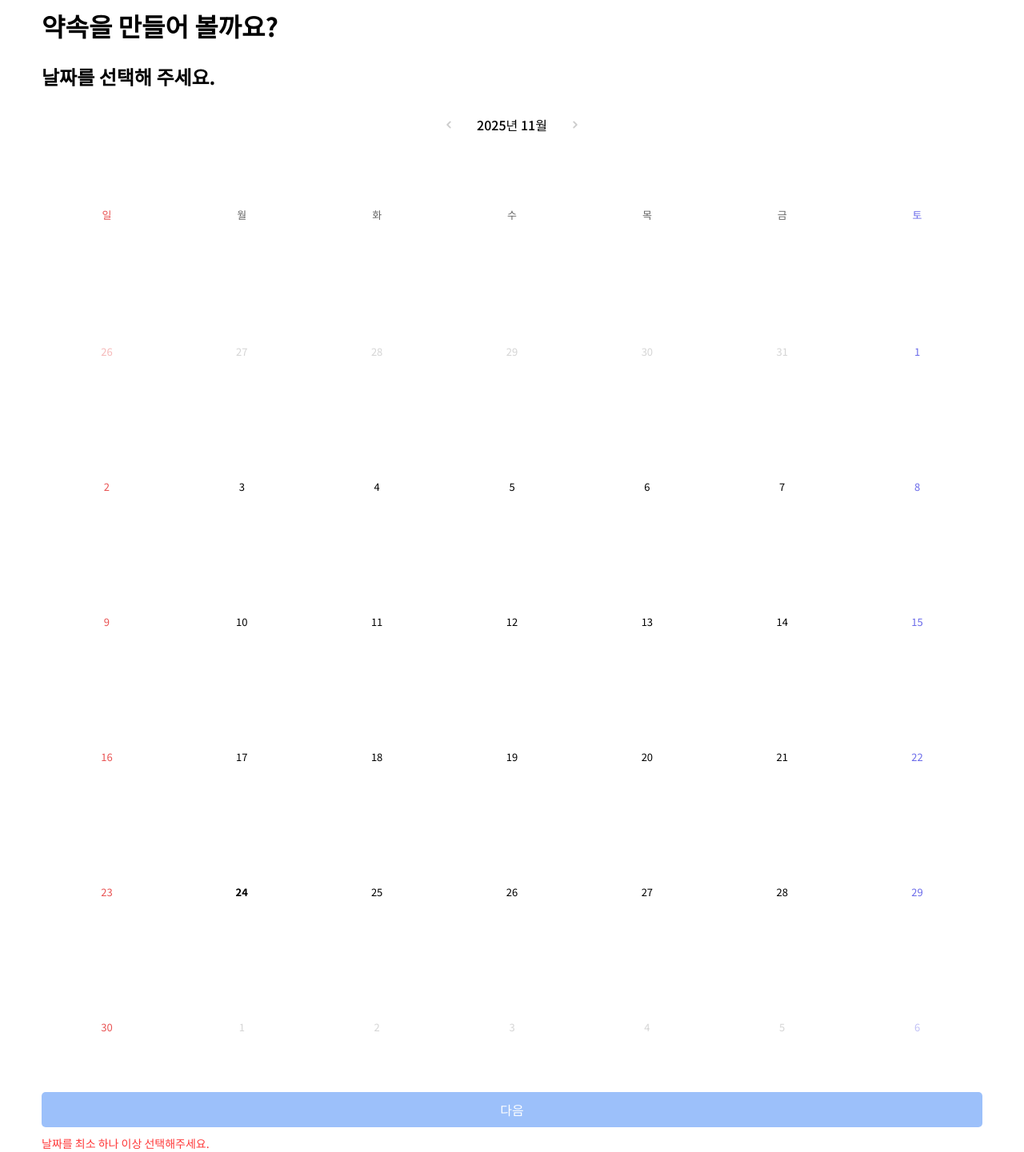
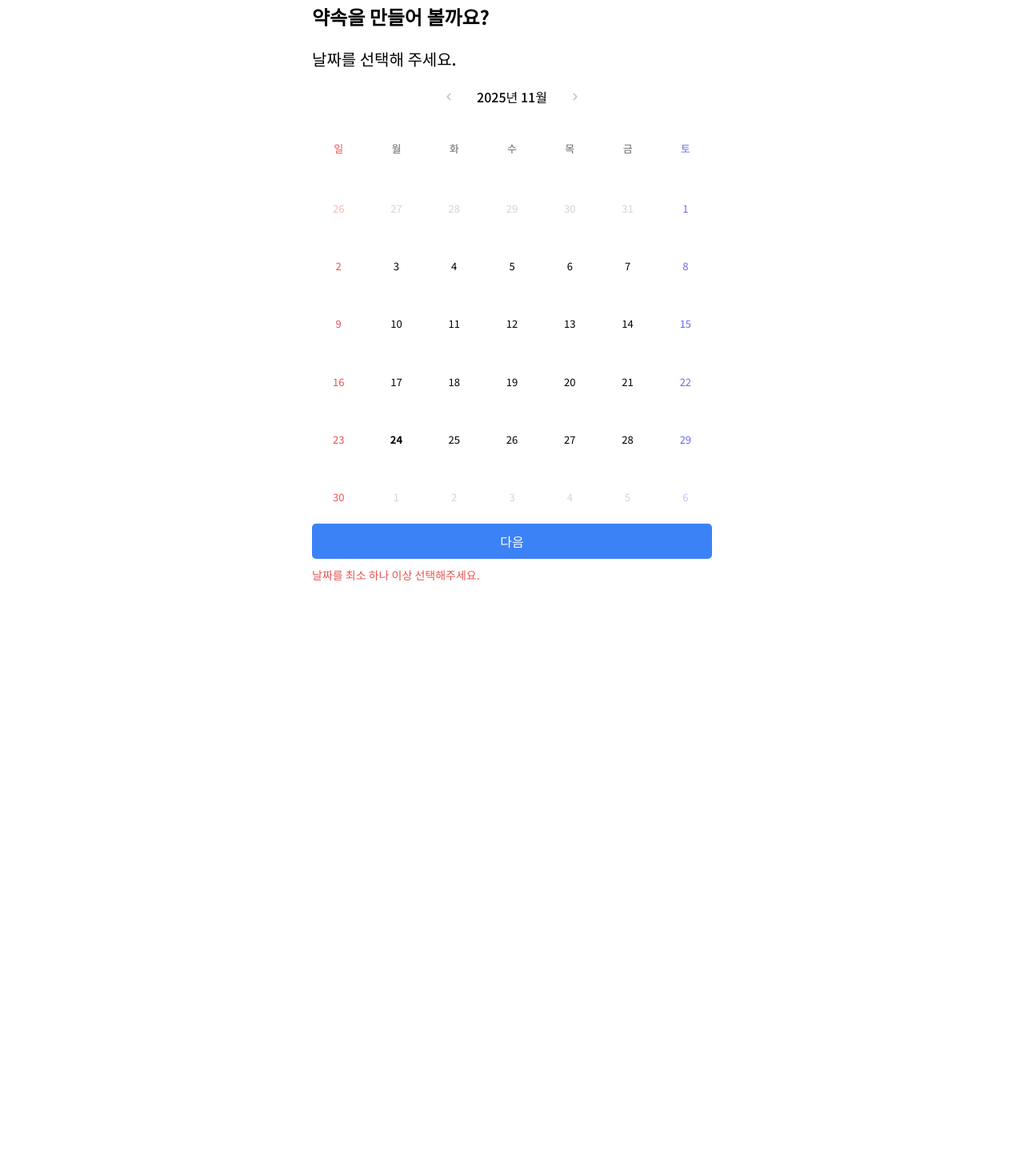
Before and after one commit to piggmme/time2gather-fe, an Astro site: page /meetings/create in a window 1280 px wide. Shown: the part 13-1454 px from the top of the page at 80% size. After the commit the page ends 800 px from the top, so only its background shows below. Built offline with nearby package versions, Linux system fonts and the light colour scheme; Astro itself is replaced by a stand-in of ours.

Commit message:
enhance layout style

```diff
--- a/src/components/Login/Login.module.scss
+++ /dev/null
@@ -1,9 +0,0 @@
-.title {
-  font-size: 24px;
-  font-weight: 700;
-  margin-bottom: 20px;
-}
-
-.button {
-  max-width: 300px;
-}
--- a/src/components/meetings/CreateMeeting.module.scss
+++ b/src/components/meetings/CreateMeeting.module.scss
@@ -1,24 +1,7 @@
 @use "../../styles/variables.scss" as *;
 
-.nextButton {
-  margin: 0;
-  width: 100%;
-  padding: 10px 20px;
-  font-size: 16px;
-  font-weight: 500;
-  color: #fff;
-  background-color: $primary-color;
-  border: none;
-  border-radius: 5px;
-  cursor: pointer;
-  &:disabled {
-    opacity: 0.5;
-    cursor: not-allowed;
-  }
-}
-
 .error {
-  color: rgb(255, 56, 56);
+  color: $c-red;
   font-size: 14px;
   margin-top: 10px;
   display: block;
--- a/src/components/meetings/PickDates.tsx
+++ b/src/components/meetings/PickDates.tsx
@@ -1,18 +1,19 @@
-import { useState, useEffect } from "react";
+import { useState } from "react";
 import dayjs from "dayjs";
 import Monthly from "../Monthly/Monthly";
 import styles from "./CreateMeeting.module.scss";
 import { navigate } from 'astro:transitions/client'
+import Button from "../Button/Button";
 
 export default function PickDates() {
   const [selectedDates, setSelectedDates] = useState<dayjs.Dayjs[]>([]);
 
   return (
-    <div>
+    <div className={styles.container}>
       <h2>날짜를 선택해 주세요.</h2>
       <Monthly dates={selectedDates} setDates={setSelectedDates} />
-      <button
-        className={styles.nextButton}
+      <Button
+        buttonType='primary'
         disabled={selectedDates.length === 0}
         onClick={() => {
           if (selectedDates.length === 0) return;
@@ -23,7 +24,7 @@ export default function PickDates() {
         }}
       >
         다음
-      </button>
+      </Button>
       {selectedDates.length === 0 && <span className={styles.error}>날짜를 최소 하나 이상 선택해주세요.</span>}
     </div>
   );
--- a/src/layouts/Layout.astro
+++ b/src/layouts/Layout.astro
@@ -1,5 +1,6 @@
 ---
 import { ClientRouter } from 'astro:transitions'
+import '../styles/global.scss';
 ---
 <!doctype html>
 <html lang="en">
--- a/src/pages/index.astro
+++ b/src/pages/index.astro
@@ -9,3 +9,11 @@ import Home from '../components/Home';
     <Home client:only="react" />
   </main>
 </Layout>
+
+<style>
+  main {
+    width: 100%;
+    max-width: 500px;
+    margin: 0 auto;
+  }
+</style>
--- a/src/pages/login/index.astro
+++ b/src/pages/login/index.astro
@@ -1,11 +1,19 @@
 ---
 import Layout from '../../layouts/Layout.astro';
-import Login from '../../components/Login/Login';
-
-// Welcome to Astro! Wondering what to do next? Check out the Astro documentation at https://docs.astro.build
-// Don't want to use any of this? Delete everything in this file, the `assets`, `components`, and `layouts` directories, and start fresh.
+import KakaoLogin from '../../components/Login/KakaoLogin';
 ---
 
 <Layout>
-    <Login client:only="react" />
+  <main>
+    <h1>약속 잡으러 갈까요?</h1>
+    <KakaoLogin client:only="react" />
+  </main>
 </Layout>
+
+<style>
+  main {
+    width: 100%;
+    max-width: 500px;
+    margin: 0 auto;
+  }
+</style>
--- a/src/pages/meetings/create.astro
+++ b/src/pages/meetings/create.astro
@@ -16,3 +16,11 @@ const dates = Astro.url.searchParams.get('dates');
     }
   </main>
 </Layout>
+
+<style>
+  main {
+    width: 100%;
+    max-width: 500px;
+    margin: 0 auto;
+  }
+</style>
--- /dev/null
+++ b/src/styles/global.scss
@@ -0,0 +1,27 @@
+@use "./variables.scss" as *;
+
+h1 {
+  font-size: 24px;
+  font-weight: 700;
+  margin-bottom: 20px;
+  color: $c-black;
+}
+
+h2 {
+  font-size: 20px;
+  font-weight: 500;
+  margin-bottom: 10px;
+  color: $c-black;
+}
+
+h3 {
+  font-size: 18px;
+  font-weight: 400;
+  margin-bottom: 10px;
+}
+
+h4 {
+  font-size: 16px;
+  font-weight: 300;
+  margin-bottom: 10px;
+}
--- a/src/styles/variables.scss
+++ b/src/styles/variables.scss
@@ -1,13 +1,3 @@
-// 메인 컬러 변수
-$primary-color: rgb(59, 130, 246);
-$primary-color-selected: rgba(59, 130, 246, 0.25);
-$primary-color-dragged: rgba(59, 130, 246, 0.101);
-$primary-color-border: rgba(59, 130, 246, 0.3);
-
-// 요일 색상 변수
-$sunday-color: #e95454;
-$saturday-color: #6b6bea;
-
 // color
 $c-black: #040404;
 $c-white: #ffffff;
@@ -16,8 +6,18 @@ $c-gray-light: #ebebeb;
 $c-gray-lightest: #f7f7f7;
 $c-gray-dark: #a1a1a1;
 $c-gray-darkest: #6b6b6b;
-$c-blue: #007bff;
+$c-blue: rgb(59, 130, 246);
 $c-blue-soft: #e6f0ff;
-$c-red: #dc3545;
+$c-red: #e95454;
 $c-red-soft: #f8e6e8;
 $c-orange: #fd7e14;
+
+// 메인 컬러 변수
+$primary-color: rgb(59, 130, 246);
+$primary-color-selected: rgba(59, 130, 246, 0.25);
+$primary-color-dragged: rgba(59, 130, 246, 0.101);
+$primary-color-border: rgba(59, 130, 246, 0.3);
+
+// 요일 색상 변수
+$sunday-color: $c-red;
+$saturday-color: #6b6bea;
```
Also changed, not shown: src/components/Login/Login.tsx (deleted, +0 -13 lines).
